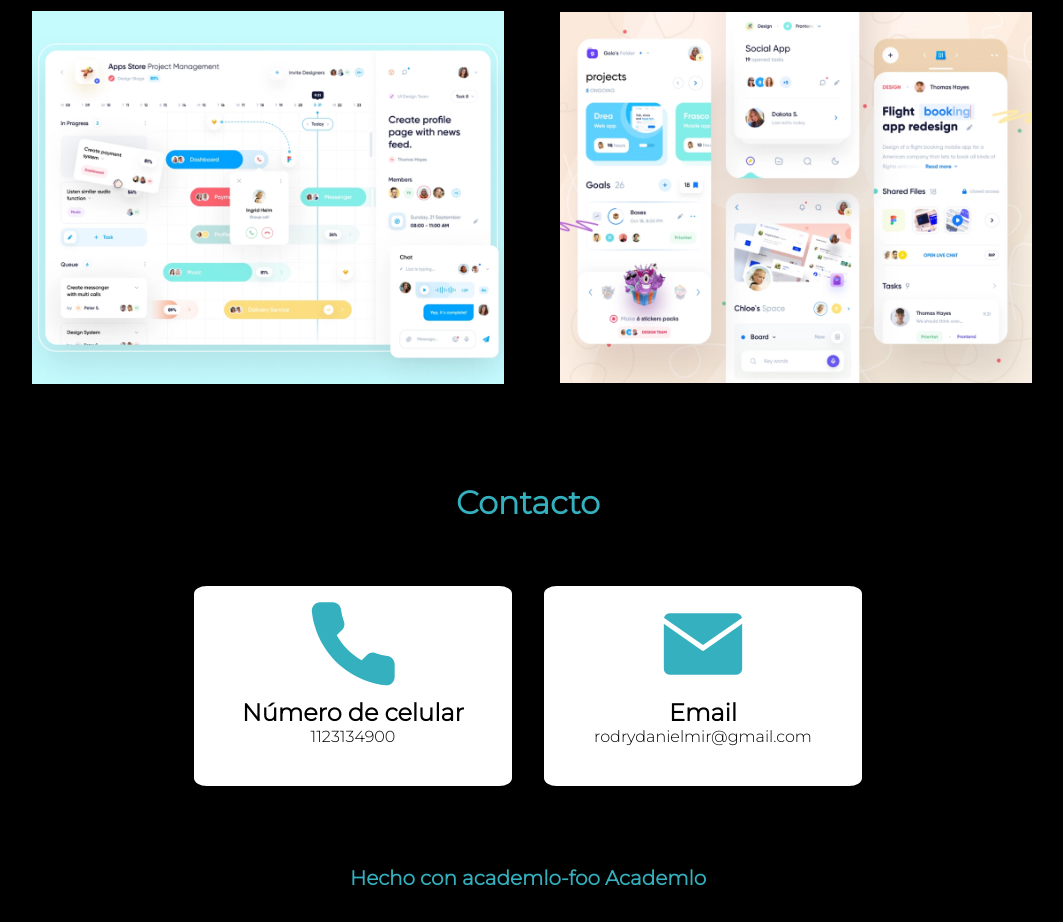
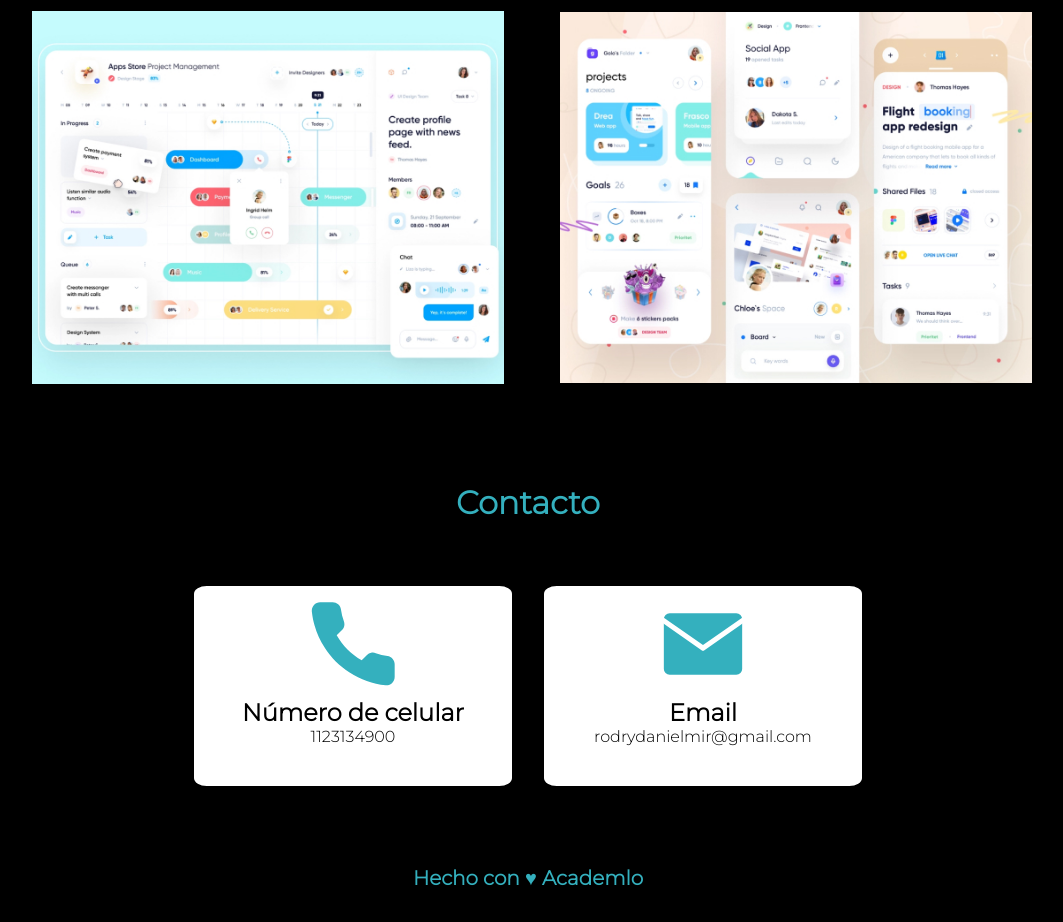
Before and after one commit to enahue/portfolio-academlo, a plain HTML site: page index.html in a window 1280 px wide. Shown: the part 2677-3599 px from the top of the page, without its empty margins (112-1175 px from the left). Drawn offline with nearby package versions, Linux system fonts and the light colour scheme.

Commit message:
Update files

```diff
--- a/index.html
+++ b/index.html
@@ -175,7 +175,7 @@
 
     </footer>
     <div>
-      <p class="academlo-foo" id="academlo"><span>Hecho con academlo-foo Academlo </span></p>
+      <p class="academlo-foo" id="academlo"><span>Hecho con ♥ Academlo </span></p>
     </div>
 
   </main>
```
